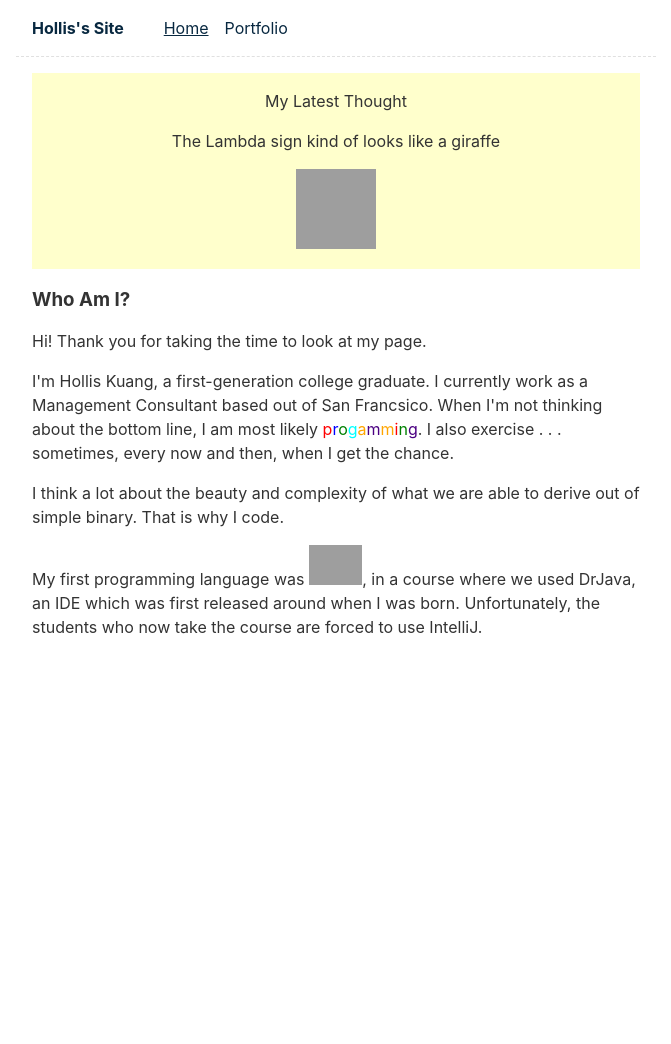
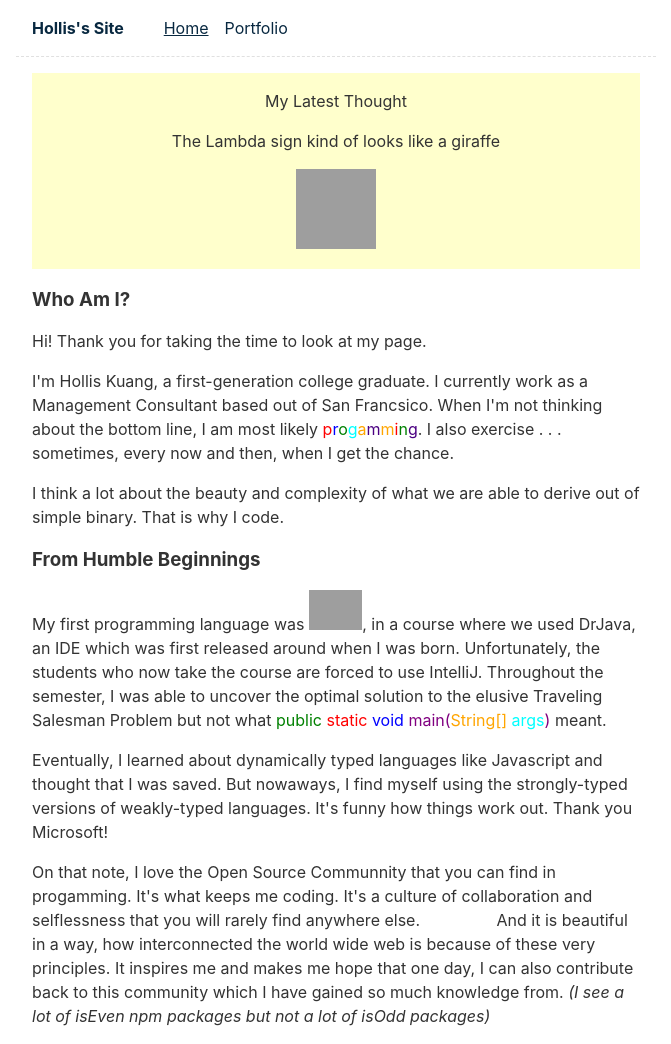
Before and after one commit to holliskuang/personalWebsite, an Eleventy site: page content/index.njk in a window 1280 px wide. Shown: the whole page, without its empty margins (304-975 px from the left). Before the commit the page ends 800 px from the top, so only its background shows below. Built offline with nearby package versions, Linux system fonts and the light colour scheme; Eleventy itself is replaced by a stand-in of ours; files that its build step writes are made by us from their sources; grey boxes are pictures that could not be loaded.

Commit message:
more Markdown

```diff
--- a/content/index.njk
+++ b/content/index.njk
@@ -19,7 +19,19 @@ numberOfLatestPostsToShow: 3
 <p> I think a lot about the beauty and complexity of what we are able to derive out of simple
 binary. That is why I code.</p>
 <p>
-My first programming language was  <img
+
+<h3>From Humble Beginnings</h3>
+<p> My first programming language was  <img
 src="https://res.cloudinary.com/dd97ovnmi/image/upload/c_scale,w_164/v1677052536/Java_programming_language_logo.svg_bug6ht.png" height="40px"
  ></img>, in a course where we used DrJava, an IDE which was first released around when I was born. Unfortunately, the students who
- now take the course are forced to use IntelliJ. </p>
+ now take the course are forced to use IntelliJ. Throughout the semester, I was able to uncover the optimal solution to the elusive Traveling Salesman Problem
+ but not what <span style='color:green'>public</span>
+  <span style='color:red'>static</span>
+   <span style='color: blue'>void</span>
+    <span style='color: purple'>main(<span style='color:orange'>String[]</span> <span style='color:cyan'>args</span>)</span> meant. </p>
+<p>Eventually, I learned about dynamically typed languages like Javascript and thought that I was saved. But nowaways, I find myself using the strongly-typed versions of weakly-typed languages.
+ It's funny how things work out. Thank you Microsoft! </p>
+<p>On that note, I love the Open Source Communnity that you can find in progamming. It's what keeps me coding. It's a culture of collaboration
+and selflessness that you will rarely find anywhere else. &nbsp &nbsp &nbsp &nbsp &nbsp &nbsp &nbsp &nbsp	 And it is beautiful in a way, how interconnected the world wide web is because of these very
+principles. It inspires me and makes me hope that one day, I can also contribute back to this community which I have gained so much knowledge from.
+<i> (I see a lot of isEven npm packages but not a lot of isOdd packages)</i></p>
```
